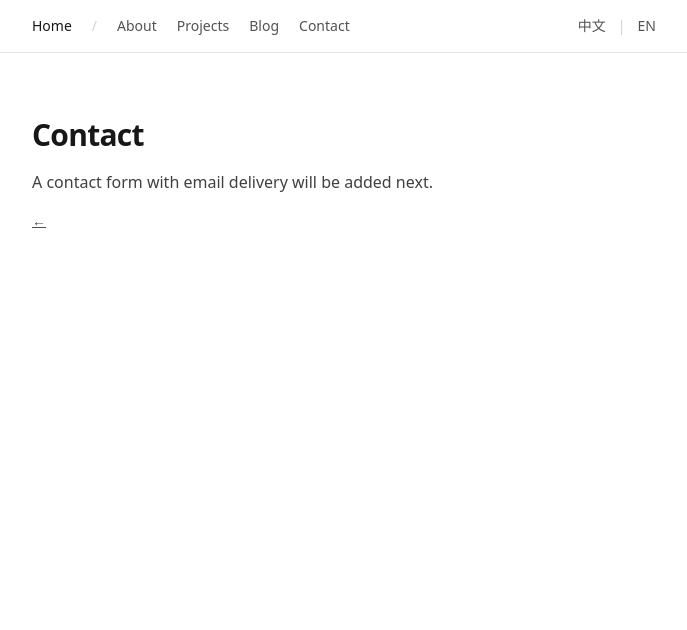
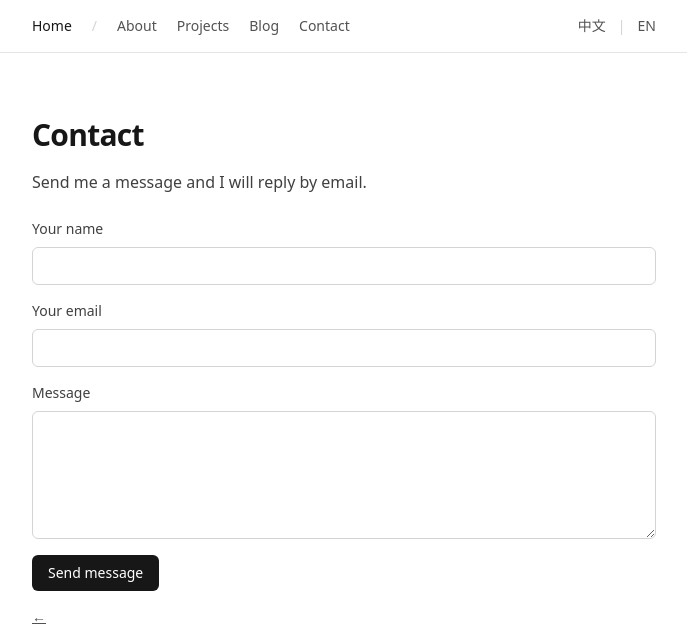
Before and after one commit to xmustu/personal_site, a Next.js app: page /en/contact in a window 1280 px wide. Shown: the top 630 px of the page, without its empty margins (296-983 px from the left). Built offline with nearby package versions, Linux system fonts and the light colour scheme.

Commit message:
Add contact form API and render portable text content.
Made-with: Cursor

```diff
--- a/app/[locale]/blog/[slug]/page.tsx
+++ b/app/[locale]/blog/[slug]/page.tsx
@@ -1,6 +1,7 @@
 import { getTranslations } from "next-intl/server";
 import { notFound } from "next/navigation";
 import { Link } from "@/i18n/navigation";
+import { PortableTextRenderer } from "@/components/portable/PortableTextRenderer";
 import { isSanityConfigured } from "@/lib/sanity/client";
 import { getPostBySlug } from "@/lib/sanity/queries";
 
@@ -40,9 +41,11 @@ export default async function BlogPostPage({ params }: Props) {
       {post.excerpt ? (
         <p className="text-neutral-700 leading-relaxed">{post.excerpt}</p>
       ) : null}
-      <p className="text-sm text-neutral-500">
-        Body rendering will be wired next (Portable Text).
-      </p>
+      {post.body?.length ? (
+        <article className="mt-2">
+          <PortableTextRenderer value={post.body} />
+        </article>
+      ) : null}
       <Link className="text-sm text-neutral-600 underline" href="/blog">
         ←
       </Link>
--- a/app/[locale]/contact/page.tsx
+++ b/app/[locale]/contact/page.tsx
@@ -1,5 +1,6 @@
 import { getTranslations } from "next-intl/server";
 import { Link } from "@/i18n/navigation";
+import { ContactForm } from "@/components/contact/ContactForm";
 
 export default async function ContactPage() {
   const t = await getTranslations("Contact");
@@ -8,6 +9,7 @@ export default async function ContactPage() {
     <main className="mx-auto flex max-w-2xl flex-col gap-4 px-6 py-16">
       <h1 className="text-3xl font-semibold tracking-tight">{t("title")}</h1>
       <p className="text-neutral-700 leading-relaxed">{t("stub")}</p>
+      <ContactForm />
       <Link className="text-sm text-neutral-600 underline" href="/">
         ←
       </Link>
--- a/app/[locale]/projects/[slug]/page.tsx
+++ b/app/[locale]/projects/[slug]/page.tsx
@@ -1,6 +1,7 @@
 import { getTranslations } from "next-intl/server";
 import { notFound } from "next/navigation";
 import { Link } from "@/i18n/navigation";
+import { PortableTextRenderer } from "@/components/portable/PortableTextRenderer";
 import { isSanityConfigured } from "@/lib/sanity/client";
 import { getProjectBySlug } from "@/lib/sanity/queries";
 
@@ -50,9 +51,11 @@ export default async function ProjectDetailPage({ params }: Props) {
           </a>
         ) : null}
       </div>
-      <p className="text-sm text-neutral-500">
-        Detailed body rendering will be wired next (Portable Text).
-      </p>
+      {project.body?.length ? (
+        <article className="mt-2">
+          <PortableTextRenderer value={project.body} />
+        </article>
+      ) : null}
       <Link className="text-sm text-neutral-600 underline" href="/projects">
         ←
       </Link>
--- /dev/null
+++ b/app/api/contact/route.ts
@@ -0,0 +1,63 @@
+import { NextResponse } from "next/server";
+
+type ContactPayload = {
+  name: string;
+  email: string;
+  message: string;
+  website?: string;
+};
+
+function isValidEmail(email: string) {
+  return /^[^\s@]+@[^\s@]+\.[^\s@]+$/.test(email);
+}
+
+export async function POST(request: Request) {
+  const body = (await request.json()) as ContactPayload;
+  const name = body.name?.trim();
+  const email = body.email?.trim();
+  const message = body.message?.trim();
+  const website = body.website?.trim();
+
+  if (website) {
+    return NextResponse.json({ ok: true });
+  }
+
+  if (!name || !email || !message || !isValidEmail(email)) {
+    return NextResponse.json({ error: "Invalid form payload." }, { status: 400 });
+  }
+
+  const apiKey = process.env.RESEND_API_KEY;
+  const to = process.env.CONTACT_TO_EMAIL;
+  const from = process.env.CONTACT_FROM_EMAIL;
+
+  if (!apiKey || !to || !from) {
+    return NextResponse.json(
+      { error: "Email provider is not configured yet." },
+      { status: 503 },
+    );
+  }
+
+  const response = await fetch("https://api.resend.com/emails", {
+    method: "POST",
+    headers: {
+      Authorization: `Bearer ${apiKey}`,
+      "Content-Type": "application/json",
+    },
+    body: JSON.stringify({
+      from,
+      to: [to],
+      subject: `[Personal Site] New message from ${name}`,
+      reply_to: email,
+      text: `Name: ${name}\nEmail: ${email}\n\nMessage:\n${message}`,
+    }),
+  });
+
+  if (!response.ok) {
+    return NextResponse.json(
+      { error: "Failed to send email with Resend." },
+      { status: 502 },
+    );
+  }
+
+  return NextResponse.json({ ok: true });
+}
--- /dev/null
+++ b/components/contact/ContactForm.tsx
@@ -0,0 +1,90 @@
+"use client";
+
+import { FormEvent, useState } from "react";
+import { useTranslations } from "next-intl";
+
+type SubmitState = "idle" | "submitting" | "success" | "error";
+
+export function ContactForm() {
+  const t = useTranslations("Contact");
+  const [state, setState] = useState<SubmitState>("idle");
+
+  async function handleSubmit(event: FormEvent<HTMLFormElement>) {
+    event.preventDefault();
+    setState("submitting");
+
+    const form = event.currentTarget;
+    const formData = new FormData(form);
+    const payload = {
+      name: String(formData.get("name") ?? ""),
+      email: String(formData.get("email") ?? ""),
+      message: String(formData.get("message") ?? ""),
+      website: String(formData.get("website") ?? ""),
+    };
+
+    try {
+      const response = await fetch("/api/contact", {
+        method: "POST",
+        headers: { "Content-Type": "application/json" },
+        body: JSON.stringify(payload),
+      });
+
+      if (!response.ok) {
+        throw new Error("Request failed");
+      }
+
+      form.reset();
+      setState("success");
+    } catch {
+      setState("error");
+    }
+  }
+
+  return (
+    <form className="mt-2 flex flex-col gap-4" onSubmit={handleSubmit}>
+      <label className="flex flex-col gap-2 text-sm text-neutral-700">
+        {t("nameLabel")}
+        <input
+          className="rounded-md border border-neutral-300 px-3 py-2"
+          name="name"
+          required
+          type="text"
+        />
+      </label>
+
+      <label className="flex flex-col gap-2 text-sm text-neutral-700">
+        {t("emailLabel")}
+        <input
+          className="rounded-md border border-neutral-300 px-3 py-2"
+          name="email"
+          required
+          type="email"
+        />
+      </label>
+
+      <label className="flex flex-col gap-2 text-sm text-neutral-700">
+        {t("messageLabel")}
+        <textarea
+          className="min-h-32 rounded-md border border-neutral-300 px-3 py-2"
+          name="message"
+          required
+        />
+      </label>
+
+      <input autoComplete="off" className="hidden" name="website" tabIndex={-1} />
+
+      <button
+        className="inline-flex w-fit rounded-md bg-neutral-900 px-4 py-2 text-sm text-white hover:bg-neutral-700 disabled:opacity-60"
+        disabled={state === "submitting"}
+        type="submit"
+      >
+        {state === "submitting" ? t("sending") : t("submit")}
+      </button>
+
+      {state === "success" ? (
+        <p className="text-sm text-emerald-700">{t("success")}</p>
+      ) : null}
+      {state === "error" ? <p className="text-sm text-red-700">{t("error")}</p> : null}
+    </form>
+  );
+}
--- /dev/null
+++ b/components/portable/PortableTextRenderer.tsx
@@ -0,0 +1,50 @@
+import { PortableText, PortableTextComponents } from "@portabletext/react";
+
+type PortableTextRendererProps = {
+  value: unknown[];
+};
+
+const components: PortableTextComponents = {
+  block: {
+    h2: ({ children }) => (
+      <h2 className="mt-8 text-2xl font-semibold tracking-tight">{children}</h2>
+    ),
+    h3: ({ children }) => (
+      <h3 className="mt-6 text-xl font-semibold tracking-tight">{children}</h3>
+    ),
+    normal: ({ children }) => (
+      <p className="mt-4 leading-7 text-neutral-800">{children}</p>
+    ),
+    blockquote: ({ children }) => (
+      <blockquote className="mt-4 border-l-4 border-neutral-300 pl-4 italic text-neutral-700">
+        {children}
+      </blockquote>
+    ),
+  },
+  list: {
+    bullet: ({ children }) => <ul className="mt-4 list-disc space-y-1 pl-6">{children}</ul>,
+    number: ({ children }) => (
+      <ol className="mt-4 list-decimal space-y-1 pl-6">{children}</ol>
+    ),
+  },
+  marks: {
+    link: ({ children, value }) => {
+      const href = value?.href as string | undefined;
+      const isExternal = href?.startsWith("http");
+      return (
+        <a
+          className="underline underline-offset-2"
+          href={href}
+          rel={isExternal ? "noreferrer" : undefined}
+          target={isExternal ? "_blank" : undefined}
+        >
+          {children}
+        </a>
+      );
+    },
+  },
+};
+
+export function PortableTextRenderer({ value }: PortableTextRendererProps) {
+  return <PortableText components={components} value={value} />;
+}
--- a/messages/en.json
+++ b/messages/en.json
@@ -34,7 +34,14 @@
   },
   "Contact": {
     "title": "Contact",
-    "stub": "A contact form with email delivery will be added next."
+    "stub": "Send me a message and I will reply by email.",
+    "nameLabel": "Your name",
+    "emailLabel": "Your email",
+    "messageLabel": "Message",
+    "submit": "Send message",
+    "sending": "Sending...",
+    "success": "Message sent successfully.",
+    "error": "Failed to send message. Please try again later."
   },
   "NotFound": {
     "title": "Page not found",
--- a/messages/zh.json
+++ b/messages/zh.json
@@ -34,7 +34,14 @@
   },
   "Contact": {
     "title": "联系",
-    "stub": "下一步会添加可发送到你邮箱的联系表单。"
+    "stub": "给我留言后，我会通过邮件回复你。",
+    "nameLabel": "你的名字",
+    "emailLabel": "你的邮箱",
+    "messageLabel": "留言内容",
+    "submit": "发送留言",
+    "sending": "发送中...",
+    "success": "发送成功。",
+    "error": "发送失败，请稍后再试。"
   },
   "NotFound": {
     "title": "页面未找到",
--- a/package.json
+++ b/package.json
@@ -11,6 +11,7 @@
     "studio:deploy": "sanity deploy"
   },
   "dependencies": {
+    "@portabletext/react": "^6.0.3",
     "@sanity/client": "^7.21.0",
     "@sanity/icons": "^3.7.4",
     "@sanity/image-url": "^2.1.1",
```
Also changed, not shown: 1 other file (tests, documents, lock files or other folders).
